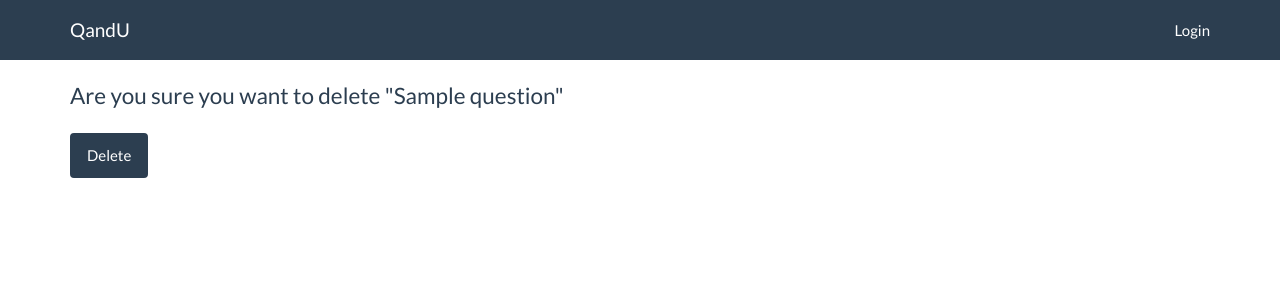
After one commit to bmpinto1994/qandu_app, a Django app: page /question/delete/1/ in a window 1280 px wide. The commit adds this page. Shown: the top 300 px of the page. Run offline with Django 3.2, Linux system fonts and the light colour scheme; tables that the repository leaves empty hold one stand-in row (values such as "Sample post"); some libraries are stand-ins or nearby versions.

Commit message:
Add question delete view

```diff
--- a/core/urls.py
+++ b/core/urls.py
@@ -9,4 +9,5 @@ urlpatterns = patterns('',
                        url(r'^question/$', QuestionListView.as_view(), name='question_list'),
                        url(r'^question/(?P<pk>\d+)/$', QuestionDetailView.as_view(), name='question_detail'),
                        url(r'^question/update/(?P<pk>\d+)/$', QuestionUpdateView.as_view(), name='question_update'),
+                       url(r'^question/delete/(?P<pk>\d+)/$', QuestionDeleteView.as_view(), name='question_delete'),
 )
--- a/core/views.py
+++ b/core/views.py
@@ -38,4 +38,10 @@ class QuestionUpdateView(UpdateView):
   template_name = 'question/question_form.html'
   fields = ['title', 'description']
 
+from django.views.generic import DeleteView
+
+class QuestionDeleteView(DeleteView):
+  model = Question
+  template_name = 'question/question_confirm_delete.html'
+  success_url = reverse_lazy('question_list')
 # Create your views here.
--- /dev/null
+++ b/templates/question/question_confirm_delete.html
@@ -0,0 +1,8 @@
+{% extends 'base.html' %}
+{% block content %}
+<p class="lead">Are you sure you want to delete "{{ question.title }}"</p>
+<form method="post" action="">
+  {% csrf_token %}
+  <button type="submit" class="btn btn-primary">Delete</button>
+</form>
+{% endblock %}
--- a/templates/question/question_detail.html
+++ b/templates/question/question_detail.html
@@ -5,5 +5,6 @@
 <p>Asked by {{ question.user.username }} on {{ question_created_at }}</p>
 {% if question.user == user %}
 <p><a href="{% url 'question_update' pk=question.id %}">Edit question</a></p>
+<p><a href="{% url 'question_delete' pk=question.id %}">Delete question</a></p>
 {% endif %}
 {% endblock %}
```
